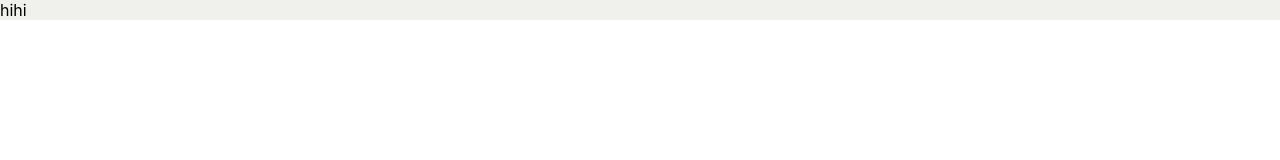
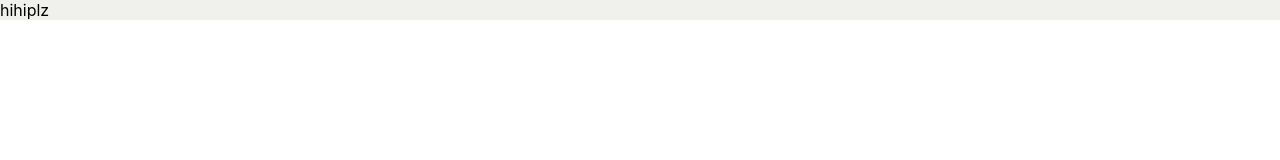
Before and after one commit to KneeBarista-MyGiftSavor/MyGiftSavor, a React (Create React App) app: page / in a window 1280 px wide. Shown: the top 160 px of the page. Built offline with nearby package versions, Linux system fonts and the light colour scheme.

Commit message:
Commit made from VS Code Azure Static Web Apps

```diff
--- a/src/pages/Home.js
+++ b/src/pages/Home.js
@@ -3,7 +3,7 @@ import { jsx, css } from "@emotion/react";
 import styled from "@emotion/styled";
 
 const Home = () => {
-  return <Wrapper>hihi</Wrapper>;
+  return <Wrapper>hihiplz</Wrapper>;
 };
 
 export default Home;
```
